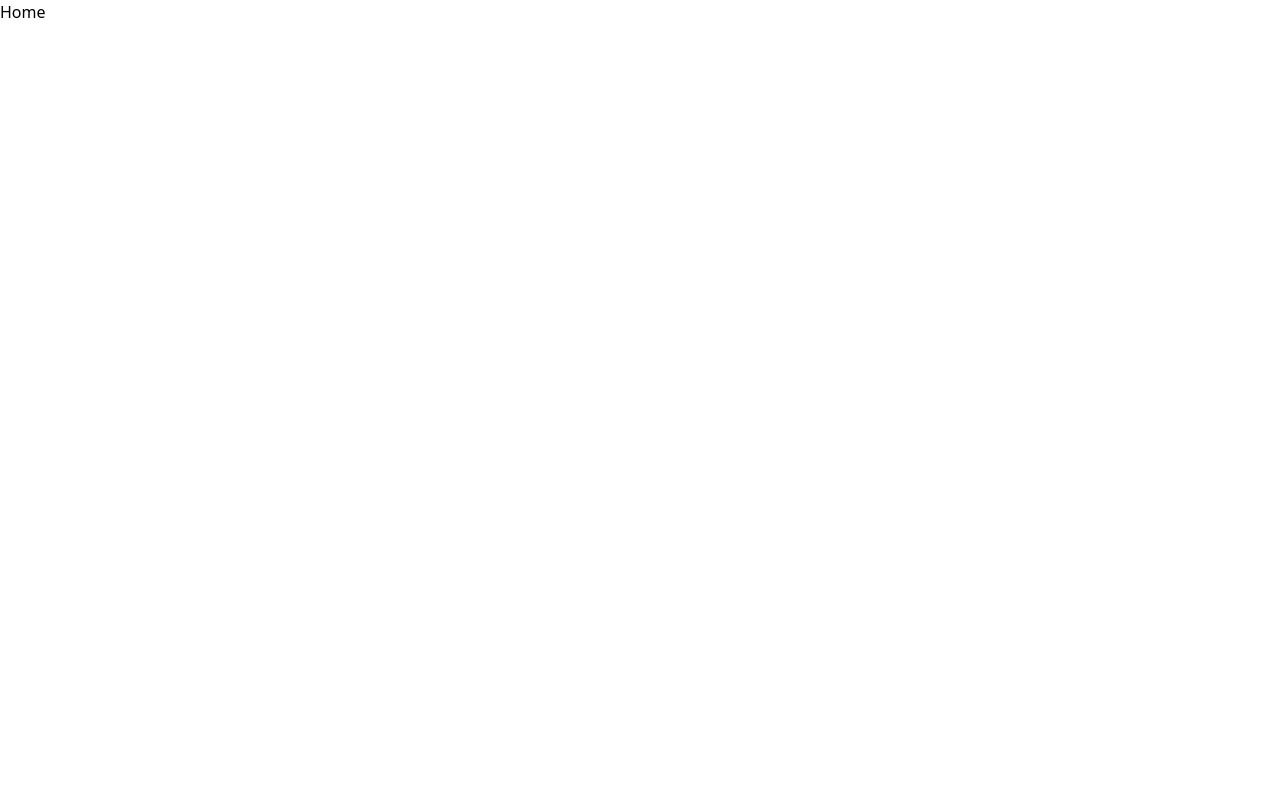
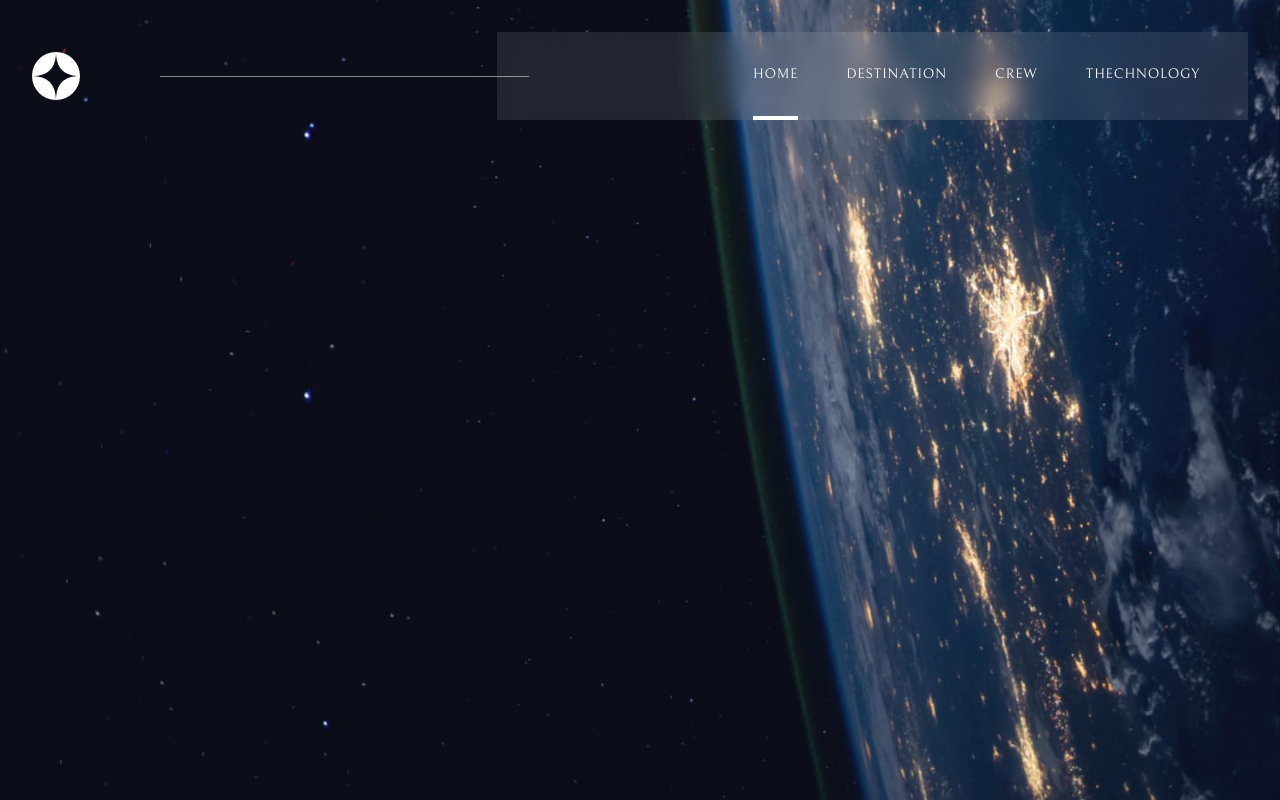
Before and after one commit to PAPAshady/space-travel, a React (Vite) app: page / in a window 1280 px wide. Built offline with nearby package versions, Linux system fonts and the light colour scheme.

Commit message:
feat(Layout.jsx, Home.jsx, Home.css, index.css, tailwind.config.js): added Header html and css template.

```diff
--- a/src/Components/shared/Layout/Layout.jsx
+++ b/src/Components/shared/Layout/Layout.jsx
@@ -1,4 +1,59 @@
-import { Outlet } from 'react-router-dom';
+import { Outlet, Link, NavLink } from 'react-router-dom';
+import HamburgerMenuIcon from '../../../assets/images/shared/icon-hamburger.svg';
+import Logo from '../../../assets/images/shared/logo.svg';
+import PropTypes from 'prop-types';
+
 export default function Layout() {
-  return <Outlet />;
+  const navLinks = [
+    { id: 1, title: 'HOME', href: '/' },
+    { id: 2, title: 'DESTINATION', href: '/destination' },
+    { id: 3, title: 'CREW', href: '/crew' },
+    { id: 4, title: 'THECHNOLOGY', href: '/thechnology' },
+  ];
+
+  return (
+    <div className="relative">
+      <header className="fixed w-full">
+        <div>
+          <div className="relative flex items-center justify-between lg:container lg:mt-8">
+            <Link to="/" className="p-4 md:px-8 lg:me-12 lg:px-0">
+              <img src={Logo} alt="Logo" />
+            </Link>
+            <span className="z-20 hidden h-[1px] flex-1 translate-x-8 bg-white/50 lg:block"></span>
+            <div className="md:flex-1 lg:flex-grow-0">
+              <div className="hidden items-center justify-end gap-8 bg-blue-dark px-12 tracking-wider text-white backdrop-blur-md md:flex lg:gap-12 lg:bg-[rgba(255,255,255,0.1)] lg:ps-52 xl:ps-64">
+                {navLinks.map((link) => (
+                  <HeaderNavLink key={link.id} {...link} />
+                ))}
+              </div>
+              <button className="p-4 md:hidden">
+                <img src={HamburgerMenuIcon} alt="Menu" />
+              </button>
+            </div>
+          </div>
+        </div>
+      </header>
+      <main>
+        <Outlet />
+      </main>
+    </div>
+  );
 }
+
+function HeaderNavLink({ title, href }) {
+  return (
+    <NavLink
+      className={({ isActive }) =>
+        `border-b-4 pb-6 pt-8 font-bellefair text-sm transition-colors duration-300 hover:border-white/50 xl:py-8 ${isActive ? 'border-white' : 'border-transparent'}`
+      }
+      to={href}
+    >
+      {title}
+    </NavLink>
+  );
+}
+
+HeaderNavLink.propTypes = {
+  title: PropTypes.string.isRequired,
+  href: PropTypes.string.isRequired,
+};
--- /dev/null
+++ b/src/Pages/Home/Home.css
@@ -0,0 +1,15 @@
+#home-wrapper {
+  background-image: url(../../assets/images/home/background-home-mobile.jpg);
+}
+
+@media (min-width: 640px) {
+  #home-wrapper {
+    background-image: url(../../assets/images/home/background-home-tablet.jpg);
+  }
+}
+
+@media (min-width: 1024px) {
+  #home-wrapper {
+    background-image: url(../../assets/images/home/background-home-desktop.jpg);
+  }
+}
--- a/src/Pages/Home/Home.jsx
+++ b/src/Pages/Home/Home.jsx
@@ -1,5 +1,12 @@
+import './Home.css';
+
 export default function Home() {
   return (
-    <div>Home</div>
-  )
+    <div
+      id="home-wrapper"
+      className="h-[100dvh] bg-cover bg-bottom bg-no-repeat pt-[120px] text-white sm:bg-center lg:pt-[160px]"
+    >
+      <div className="container"></div>
+    </div>
+  );
 }
--- a/src/index.css
+++ b/src/index.css
@@ -8,3 +8,9 @@
     src: url(assets/Fonts/Bellefair-Regular.ttf);
   }
 }
+
+@layer utilities {
+  .container {
+    @apply mx-auto w-[95%] max-w-[1440px];
+  }
+}
--- a/tailwind.config.js
+++ b/tailwind.config.js
@@ -5,7 +5,7 @@ export default {
     extend: {
       colors: {
         blue: {
-          dark: '#0b0d17',
+          dark: '#191b27',
           light: '#d0d6f9',
         },
       },
```
